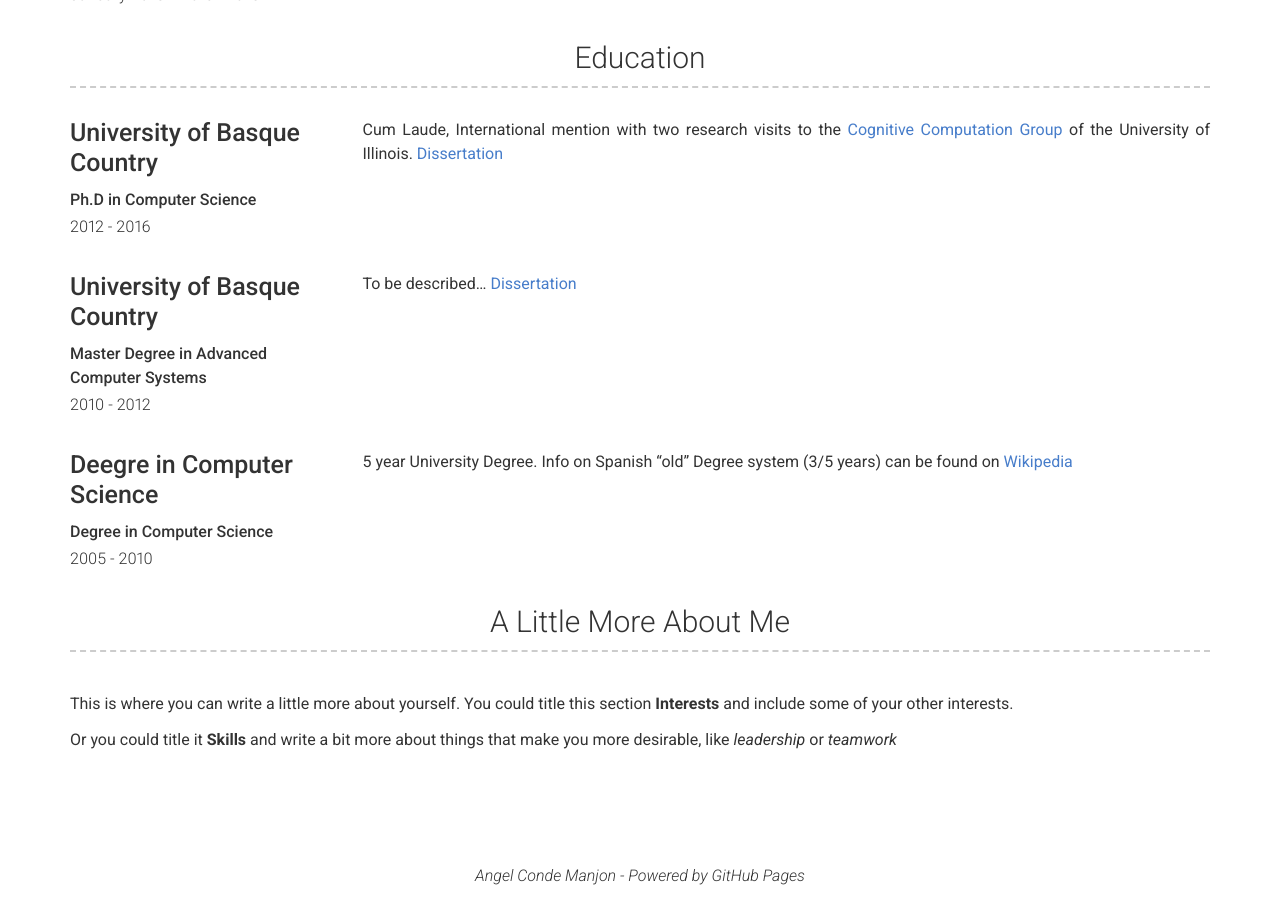
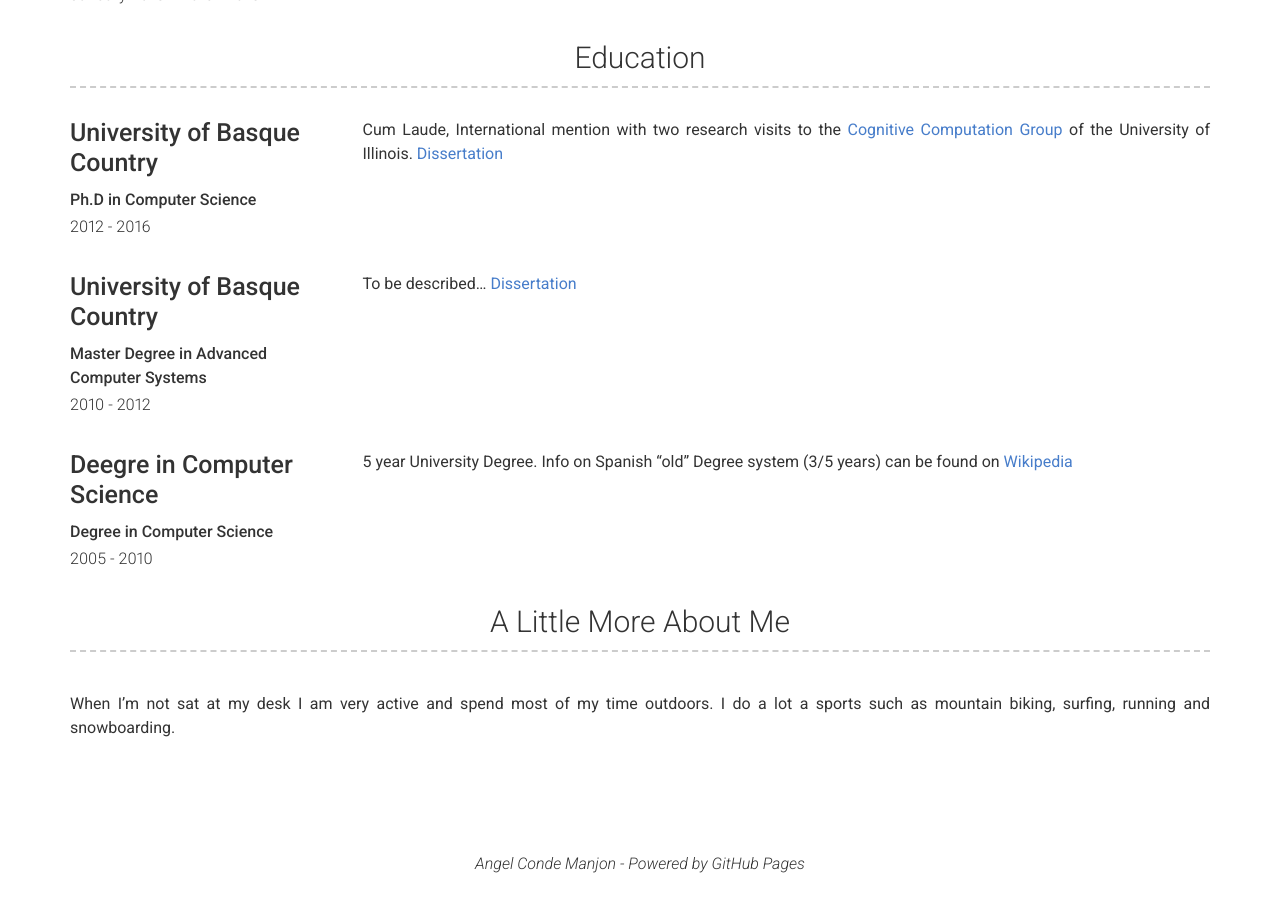
Before and after one commit to Neuw84/neuw84.github.io, a Jekyll site: the page built from index.md, in a window 1280 px wide and 900 px high, scrolled down 1023 px. Built offline with Jekyll 4.4.1, drawn with Linux system fonts in a browser that asks for light colours; some of the changed text lies outside the part shown.

Commit message:
Update _config.yml

```diff
--- a/_config.yml
+++ b/_config.yml
@@ -37,9 +37,9 @@ about_content: | # this will include new lines to allow paragraphs here you can
 
    When I find time, I like to give talks in conferences (e.g. [Big Data Spain](https://www.bigdataspain.org/)) or meetups (e.g. [DataBeers Eus](https://databeerseus.tumblr.com/)) &#9786;
 
-   <mark>Research</mark>
+   **Research**
 
-   Currently, my research interests include: IA, IoT ,Big Data, Cloud and any kind of Distributed System.
+   Currently, my research interests include: *IA*, *IoT*, *Big Data*, *Cloud* and any kind of *Distributed System*.
 
    See my [Google Academic](https://scholar.google.es/citations?user=RcnJ168AAAAJ&hl=en) profile.
 
@@ -57,9 +57,7 @@ about_content: | # this will include new lines to allow paragraphs here you can
 # More Section
 # more_title: A Little More About Me #(Use this to override about more section title)
 more_content: | # this will include new lines to allow paragraphs
-  This is where you can write a little more about yourself. You could title this section **Interests** and include some of your other interests.
-
-  Or you could title it **Skills** and write a bit more about things that make you more desirable, like *leadership* or *teamwork*
+  When I’m not sat at my desk I am very active and spend most of my time outdoors. I do a lot a sports such as mountain biking, surfing, running and snowboarding.
 
 # Footer
 #footer_show_references: true
```
